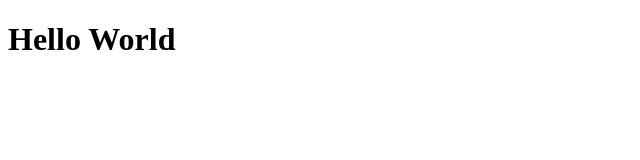
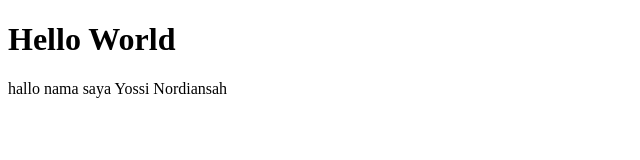
Before and after one commit to Yossi-nordiansah/belajar_html, a plain HTML site: page index.html in a window 1280 px wide. Shown: the whole page, without its empty margins (0-640 px from the left). Drawn offline with Linux system fonts and the light colour scheme.

Commit message:
menambahkan nama

```diff
--- a/index.html
+++ b/index.html
@@ -7,5 +7,6 @@
 </head>
 <body>
     <h1>Hello World</h1>
+    <p>hallo nama saya Yossi Nordiansah</p>
 </body>
 </html>
```
